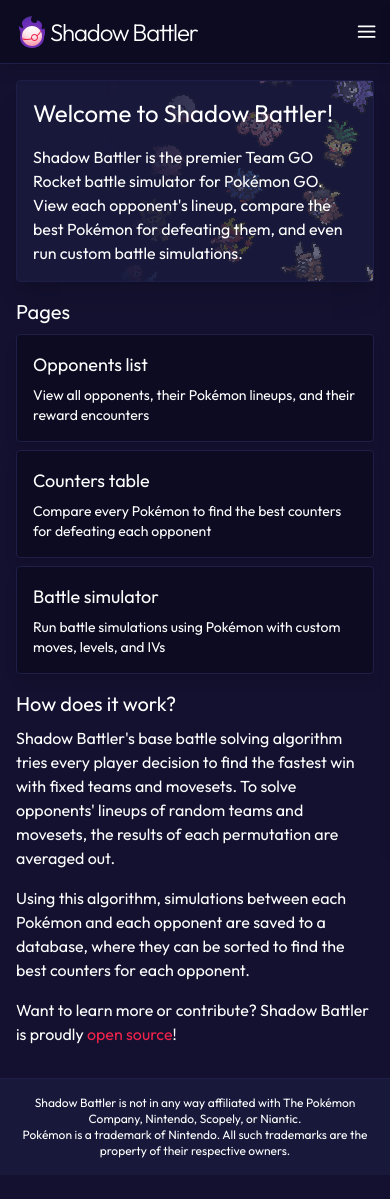
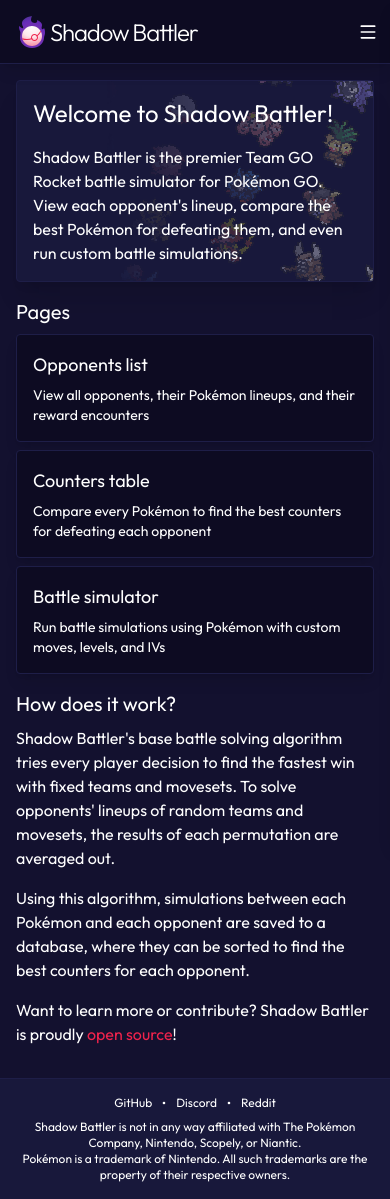
Before and after one commit to danshestak/shadow-battler, a Next.js app in the folder frontend/: page / in a window 390 px wide. Before the commit the page ends 1175 px from the top, so only its background shows below. Built offline with nearby package versions, Linux system fonts and the light colour scheme.

Commit message:
update footer to include links and edit header elements to match the rest of the project

```diff
--- a/frontend/app/layout.tsx
+++ b/frontend/app/layout.tsx
@@ -1,7 +1,8 @@
-import Header from "@/components/header/Header";
+import Header from "@/components/layout/Header";
 import "./globals.css";
 import { Outfit } from "next/font/google";
 import { cn } from "@/lib/utils";
+import Footer from "@/components/layout/Footer";
 
 const font = Outfit({subsets:['latin'],variable:'--font-sans'});
 
@@ -41,17 +42,13 @@ export default function RootLayout({
     <html lang="en" className={cn("font-sans", font.variable)}>
       <meta name="apple-mobile-web-app-title" content="Shadow Battler" />
       <body className="min-h-screen flex flex-col bg-theme2 text-text">
-        <Header />
+        <Header/>
         <div className="flex-1 p-4">
           <main className="max-w-3xl m-auto">
             {children}
           </main>
         </div>
-        <footer className="p-4 mt-4 text-center text-xs bg-theme3 border-t border-theme4 shadow-xl">
-            Shadow Battler is not in any way affiliated with The Pokémon Company, Nintendo, Scopely, or Niantic.
-            <br/>
-            Pokémon is a trademark of Nintendo. All such trademarks are the property of their respective owners.
-        </footer>
+        <Footer/>
       </body>
     </html>
   );
--- a/frontend/components/header/HamburgerButton.tsx
+++ /dev/null
@@ -1,24 +0,0 @@
-'use client'
-import React from 'react'
-
-interface HamburgerButtonProps {
-    onOpen: () => void;
-    isOpen: boolean;
-}
-
-const HamburgerButton = ({ onOpen, isOpen }: HamburgerButtonProps) => {
-    return (
-        <div className="md:hidden"> {/* Wrapper for the burger button */}
-            <button
-                onClick={onOpen}
-                className="h-full aspect-square flex justify-center items-center p-1 rounded-full border border-transparent transition cursor-pointer hover:bg-theme2 hover:text-text hover:border-highlight"
-                aria-label="Open menu"
-                aria-expanded={isOpen}
-            >
-                <svg width="1.33em" height="1.33em" viewBox="0 0 24 24" fill="none" stroke="currentColor" strokeWidth="2" strokeLinecap="round" strokeLinejoin="round"><line x1="3" y1="12" x2="21" y2="12"></line><line x1="3" y1="6" x2="21" y2="6"></line><line x1="3" y1="18" x2="21" y2="18"></line></svg>
-            </button>
-        </div>
-    )
-}
-
-export default HamburgerButton
--- /dev/null
+++ b/frontend/components/layout/Footer.tsx
@@ -0,0 +1,22 @@
+import { Dot } from "lucide-react"
+import Link from "next/link"
+
+
+const Footer = () => {
+  return (
+    <footer className="p-4 mt-4 text-center text-xs bg-theme3 border-t border-theme4 shadow-xl">
+      <div className="flex gap-1 mb-2 justify-center items-center">
+        <Link className='hover:underline' href='https://github.com/danshestak/shadow-battler'>GitHub</Link>
+        <Dot className="size-4"/>
+        <Link className='hover:underline' href='https://discord.gg/RdNV2BjZUV'>Discord</Link>
+        <Dot className="size-4"/>
+        <Link className='hover:underline' href='https://www.reddit.com/user/shadowbattler'>Reddit</Link>
+      </div>
+      Shadow Battler is not in any way affiliated with The Pokémon Company, Nintendo, Scopely, or Niantic.
+      <br />
+      Pokémon is a trademark of Nintendo. All such trademarks are the property of their respective owners.
+    </footer>
+  )
+}
+
+export default Footer
--- /dev/null
+++ b/frontend/components/layout/HamburgerButton.tsx
@@ -0,0 +1,26 @@
+'use client'
+import { Menu } from 'lucide-react';
+import { buttonVariants } from '../ui/button';
+import { cn } from 'cn';
+
+interface HamburgerButtonProps {
+  onOpen: () => void;
+  isOpen: boolean;
+}
+
+const HamburgerButton = ({ onOpen, isOpen }: HamburgerButtonProps) => {
+  return (
+    <div className="md:hidden">
+      <button
+        onClick={onOpen}
+        className={cn(buttonVariants({ variant: 'blended' }), "h-full aspect-square flex justify-center items-center p-1 rounded-full")}
+        aria-label="Open menu"
+        aria-expanded={isOpen}
+      >
+        <Menu className='size-5' />
+      </button>
+    </div>
+  )
+}
+
+export default HamburgerButton
--- a/frontend/components/header/HeaderButton.tsx
+++ b/frontend/components/layout/HeaderButton.tsx
@@ -1,5 +1,4 @@
 import Link from 'next/link'
-import React from 'react'
 import { buttonVariants } from '../ui/button';
 import { cn } from '@/lib/utils';
 
--- a/frontend/components/sidebar/Sidebar.tsx
+++ b/frontend/components/sidebar/Sidebar.tsx
@@ -1,18 +1,18 @@
 'use client'
-import React from 'react'
-import HeaderButton from '../header/HeaderButton'
+import HeaderButton from '../layout/HeaderButton'
+import { X } from 'lucide-react';
+import { buttonVariants } from '../ui/button';
+import { cn } from 'cn';
 
 interface SidebarProps {
-    buttons: string[];
-    isOpen: boolean;
-    onClose: () => void;
+  buttons: string[];
+  isOpen: boolean;
+  onClose: () => void;
 }
 
-//            backdrop-filter backdrop-blur-xl
 const Sidebar = (p: SidebarProps) => {
   return (
     <>
-      {/* overlay */}
       <div
         className={`fixed inset-0 z-20 md:hidden
             bg-theme1/75 backdrop-blur-xs
@@ -21,7 +21,6 @@ const Sidebar = (p: SidebarProps) => {
         aria-hidden="true"
       />
 
-      {/* sidebar */}
       <div
         className={`fixed top-0 right-0 h-full w-1/2 p-2 z-30 md:hidden
             bg-theme1 border-l border-theme4 shadow-lg
@@ -31,13 +30,14 @@ const Sidebar = (p: SidebarProps) => {
         aria-labelledby="sidebar-title"
       >
         <div className="flex flex-col justify-end gap-2">
-            <div className='h-12 flex justify-end'>
-                <button onClick={p.onClose} className="h-full aspect-square flex justify-center items-center p-1 rounded-full border border-transparent transition cursor-pointer hover:bg-theme2 hover:text-text hover:border-highlight">
-                    <svg width="1.5em" height="1.5em" viewBox="0 0 24 24" fill="none" stroke="currentColor" strokeWidth="2" strokeLinecap="round" strokeLinejoin="round"><line x1="18" y1="6" x2="6" y2="18"></line><line x1="6" y1="6" x2="18" y2="18"></line></svg>
-                    <span className="sr-only">Close menu</span>
-                </button>
-            </div>
-            {p.buttons.map(s => <HeaderButton key={s} content={s} onClick={p.onClose}/>)}
+          <div className='h-12 flex justify-end pr-2'>
+            <button
+              onClick={p.onClose}
+              className={cn(buttonVariants({ variant: 'blended' }), "h-full aspect-square flex justify-center items-center p-1 rounded-full")}>
+              <X className='size-5'/>
+            </button>
+          </div>
+          {p.buttons.map(s => <HeaderButton key={s} content={s} onClick={p.onClose} />)}
         </div>
       </div>
     </>
```
Also changed, not shown: frontend/components/layout/Header.tsx (renamed from frontend/components/header/Header.tsx).
